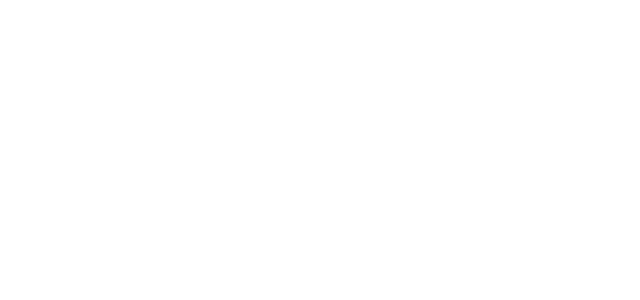
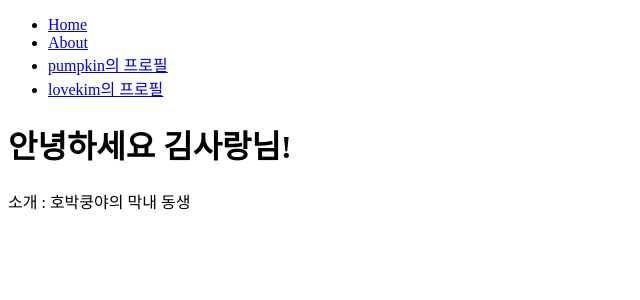
Before and after one commit to min9120/react-gym, a React (Create React App) app: page /profile/lovekim in a window 1280 px wide. Before the commit this address had no page. Shown: the top 300 px of the page, without its empty margins (0-640 px from the left). Built offline with nearby package versions, Linux system fonts and the light colour scheme.

Commit message:
test Link component and URL parameter, query

```diff
--- a/package.json
+++ b/package.json
@@ -7,6 +7,7 @@
     "@testing-library/react": "^11.1.0",
     "@testing-library/user-event": "^12.1.10",
     "immer": "^9.0.7",
+    "qs": "^6.10.2",
     "react": "^17.0.2",
     "react-dom": "^17.0.2",
     "react-router-dom": "^6.0.2",
--- a/src/App.js
+++ b/src/App.js
@@ -1,20 +1,28 @@
-import { Route, Routes } from "react-router-dom";
+import { Link, Route, Routes } from "react-router-dom";
 import About from "./route/About";
 import Home from "./route/Home";
-//import ScrollBox from "./ref/ScrollBox";
-
+import Profile from "./route/Profiles";
 const App = () => {
-  //화살표 함수로 한번 감싼다는 것
-  // handleScroll = ()=>{
-  //   this.scrollBox.scrollToBottom()
-  // }
-  // onClick={this.handleScroll}
-
   return (
     <div>
+      <ul>
+        <li>
+          <Link to ="/">Home</Link>
+        </li>
+        <li>
+          <Link to ="/about">About</Link>
+        </li>
+        <li>
+          <Link to ="/profile/pumpkin">pumpkin의 프로필</Link>
+        </li>
+        <li>
+          <Link to ="/profile/lovekim">lovekim의 프로필</Link>
+        </li>
+      </ul>
       <Routes>
         <Route path="/" element={<Home />} />
-        <Route path="/about" element={<About />}></Route>
+        <Route path="/about" element={<About />}/>
+        <Route path ="/profile/:username"  element={<Profile />}/>
       </Routes>
     </div>
   );
--- a/src/route/About.js
+++ b/src/route/About.js
@@ -1,9 +1,22 @@
-import React from "react";
+import React, { useMemo } from "react";
+import { useLocation } from "react-router";
+
+function useQuery(){
+  const {search} = useLocation();
+  return useMemo(()=> new URLSearchParams(search), [search])
+}
+
+
 const About = () => {
+
+  let query = useQuery();
+  const showDetail = query.get('detail') ==='true'
   return (
     <div>
+
       <h1>소개</h1>
       <p>이 프로젝트는 리액트를 공부하는 용으로 사용됩니다. </p>
+      {showDetail && <p>detail 값을 true로 설정하셨네요👏</p>}
     </div>
   );
 };
--- /dev/null
+++ b/src/route/Profiles.js
@@ -0,0 +1,26 @@
+import React from "react";
+import { useParams } from "react-router";
+const data = {
+    pumpkin :{
+        name:'호박쿵야',
+        description:'호박쿵야를 닮아서 호박쿵야'
+    },
+    lovekim :{
+        name : '김사랑',
+        description:'호박쿵야의 막내 동생'
+    }
+}
+const Profile = ()=>{
+    const {username} = useParams();
+    const profile =data[username]
+    if(!profile){
+        return <div>존재하지 않는 사용자입니다.</div>
+    }
+    return(
+        <div>
+            <h1>안녕하세요 {profile.name}님!</h1>
+            <p>소개 : {profile.description}</p>
+        </div>
+    )
+}
+export default Profile
```
Also changed, not shown: 1 other file (tests, documents, lock files or other folders).
